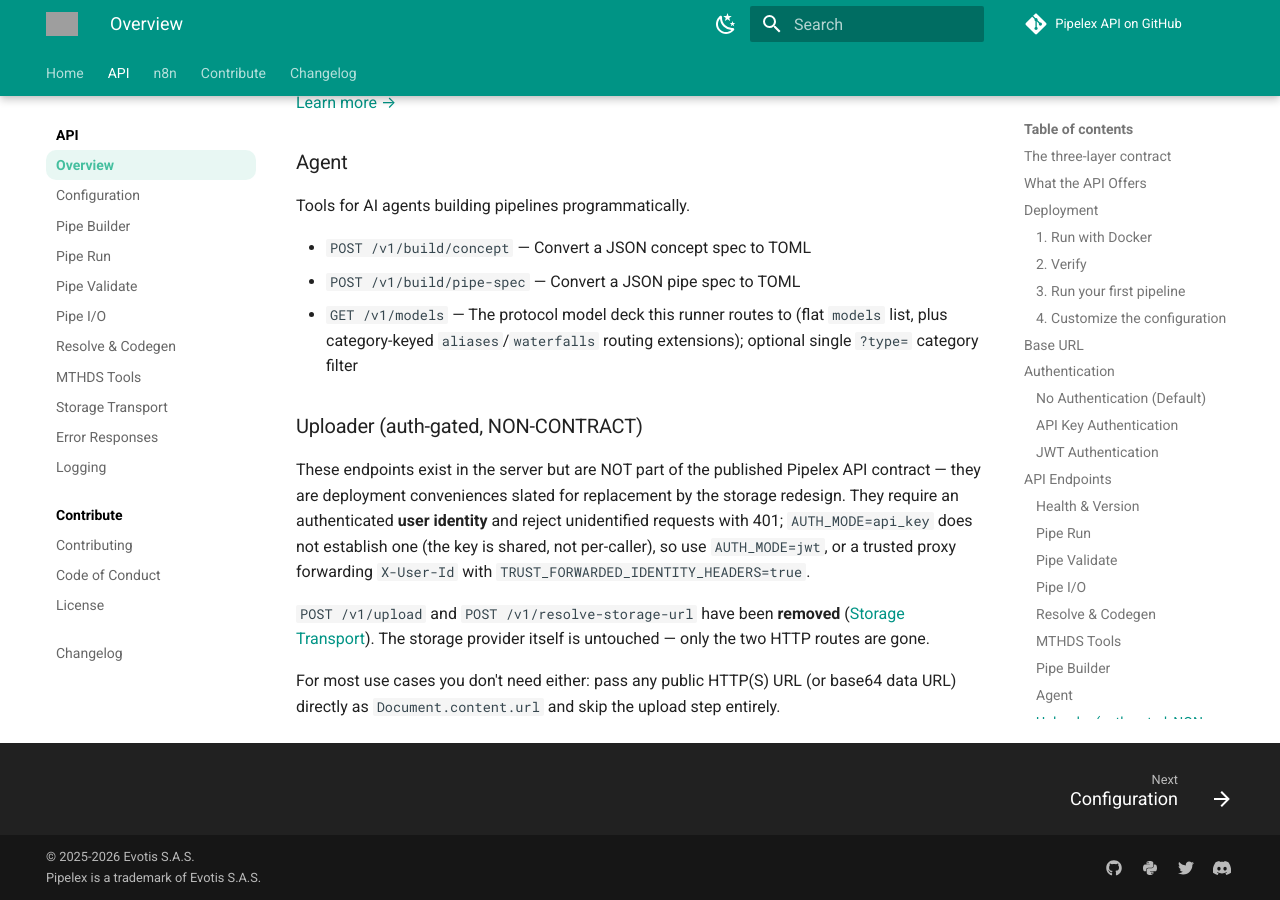
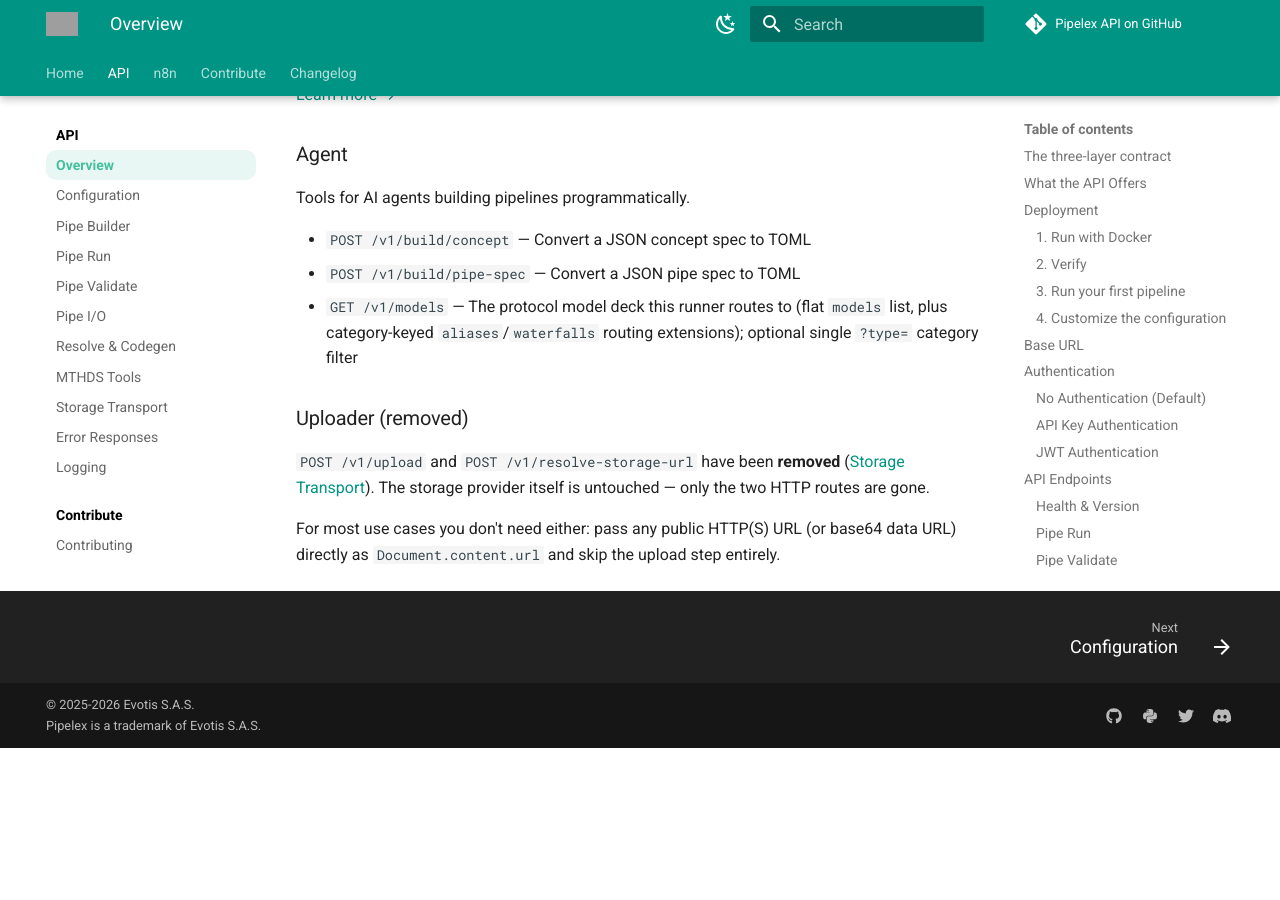
Before and after one commit to Pipelex/pipelex-api, an MkDocs documentation site: the page built from docs/index.md, in a window 1280 px wide and 900 px high, scrolled down 6020 px. Built offline with MkDocs 1.6.1 and Material for MkDocs 9.7.7, drawn with Linux system fonts in a browser that asks for light colours; comment, search, counter and statistics services are not loaded; after the commit the page ends 6768 px from its top, so only the background shows below that; some of the changed text lies outside the part shown; grey boxes are pictures that could not be loaded.

Commit message:
Drop the removed upload routes from the guide and the docs index
CLAUDE.md still listed uploader.py and storage.py and named /upload and
/resolve-storage-url among the routes this server serves, and docs/index.md
still offered uploads as a capability and said those endpoints exist, although
both routes were removed. The index's extension list now names /pipe-io.

Co-Authored-By: Claude Opus 5.5 <noreply@anthropic.com>
Claude-Session: https://claude.ai/code/session_01EWwzmAGtZvzvQqeC1SvzJ1

```diff
--- a/docs/index.md
+++ b/docs/index.md
@@ -189,9 +188,7 @@ Tools for AI agents building pipelines programmatically.
 - `POST /v1/build/pipe-spec` — Convert a JSON pipe spec to TOML
 - `GET /v1/models` — The protocol model deck this runner routes to (flat `models` list, plus category-keyed `aliases`/`waterfalls` routing extensions); optional single `?type=` category filter
 
-### Uploader (auth-gated, NON-CONTRACT)
-
-These endpoints exist in the server but are NOT part of the published Pipelex API contract — they are deployment conveniences slated for replacement by the storage redesign. They require an authenticated **user identity** and reject unidentified requests with 401; `AUTH_MODE=api_key` does not establish one (the key is shared, not per-caller), so use `AUTH_MODE=jwt`, or a trusted proxy forwarding `X-User-Id` with `TRUST_FORWARDED_IDENTITY_HEADERS=true`.
+### Uploader (removed)
 
 `POST /v1/upload` and `POST /v1/resolve-storage-url` have been **removed** ([Storage Transport](storage-transport.md)). The storage provider itself is untouched — only the two HTTP routes are gone.
 
```
Also changed, not shown: other parts of docs/index.md (+1 -2 lines), CLAUDE.md (+1 -3 lines).
